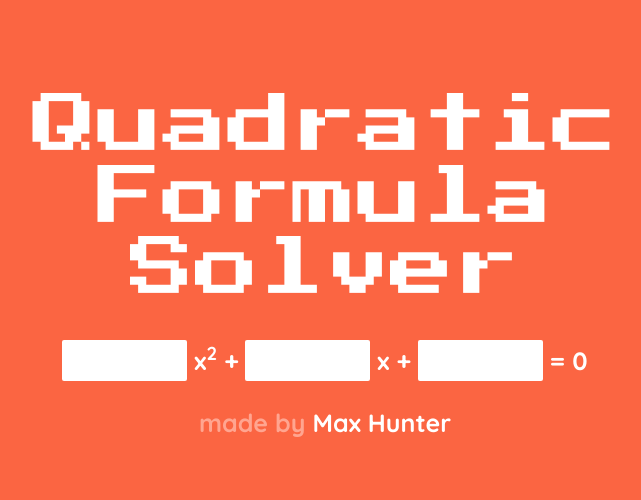
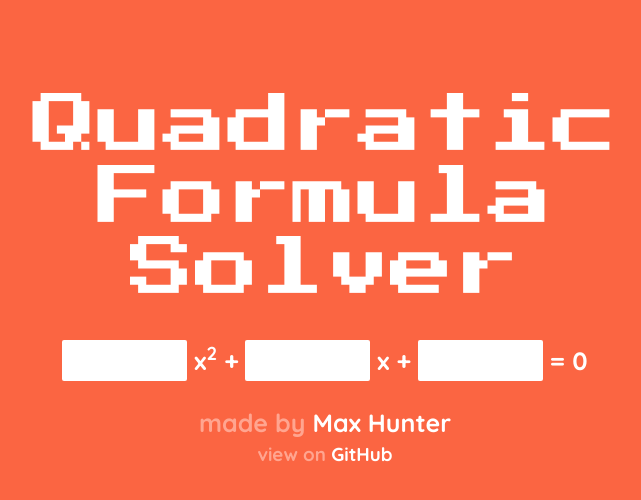
Before and after one commit to maxphunter/QuadraticFormulaSolver, a plain HTML site: page index.html in a window 1280 px wide. Shown: the whole page, without its empty margins (315-956 px from the left). Drawn offline with nearby package versions, Linux system fonts and the light colour scheme.

Commit message:
added view on GitHub Text

```diff
--- a/index.html
+++ b/index.html
@@ -34,6 +34,7 @@
     </div>
 </div>
 <p id="madeBy" class="text-center">made by <a target="_blank"  href="https://www.google.com/url?sa=t&rct=j&q=&esrc=s&source=web&cd=1&cad=rja&uact=8&ved=0ahUKEwjz4-Sr3o3TAhVGiVQKHXHZBfQQFggaMAA&url=http%3A%2F%2Fmaxphunter.com%2F&usg=AFQjCNH8XTeUuLZBtRqfzr-vINonDMKxvQ&sig2=W8J3Ul348vyWtPRgi4lkNg">Max Hunter</a></p>
+<p class="text-center" id="github">view on <a target="_blank" href="https://github.com/maxphunter/QuadraticFormulaSolver">GitHub</a></p>
 <script src="quadraticLogic.js"></script>
 </body>
 </html>
--- a/style.css
+++ b/style.css
@@ -61,6 +61,15 @@ a:hover{
     font-weight:700;
 }
 
+#github{
+    color:#FFA590;
+    position:relative;
+    bottom:1px;
+    margin:0 auto;
+    font-weight:700;
+    font-size:.75em;
+}
+
 #inputSection{
     margin: 0 auto;
     padding-top:1em;
```
